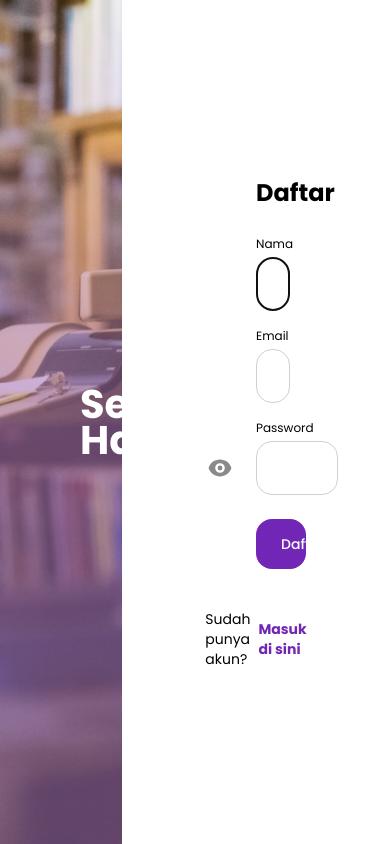
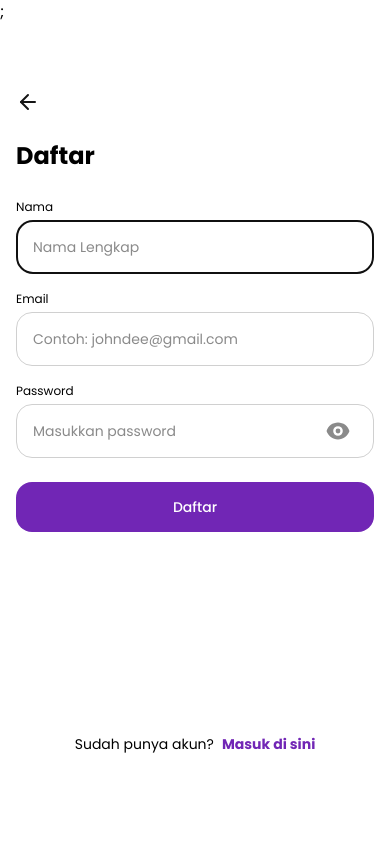
Before and after one commit to WhiteClover4/SecondHand-FE, a React (Create React App) app: page /register in a window 390 px wide. Built offline with nearby package versions, Linux system fonts and the light colour scheme; no server answers.

Commit message:
masukkan pesan commit

```diff
--- a/src/components/layouts/AuthLayout.js
+++ b/src/components/layouts/AuthLayout.js
@@ -1,7 +1,7 @@
 export default function AuthLayout({ children }) {
   return (
     <div className="absolute top-0 left-0 flex h-screen w-screen overflow-auto">
-      <div className="relative h-full w-1/2">
+      <div className="relative hidden h-full w-1/2 lg:block">
         <h1 className="absolute top-1/2 left-20 z-10 w-[154px] -translate-y-1/2 transform text-[40px] font-bold leading-9 text-neutral-01">
           Second Hand.
         </h1>
@@ -13,7 +13,7 @@ export default function AuthLayout({ children }) {
         ></div>
         <img alt="backround" className="h-full w-full object-cover" src="/img/img-bg-auth.png" />
       </div>
-      <main className="flex h-full w-1/2 items-center px-[134px]">
+      <main className="flex h-full w-full items-center px-[16px] lg:w-1/2 lg:px-[134px]">
         <div className="flex w-full flex-col items-center">
           <div className="w-full">{children}</div>
         </div>
--- a/src/pages/Register.js
+++ b/src/pages/Register.js
@@ -1,6 +1,6 @@
 import { useState } from 'react';
 import { Link } from 'react-router-dom';
-import { PrimaryButton } from '../components/buttons';
+import { BackButton, PrimaryButton } from '../components/buttons';
 import { LabelPasswordInput, LabelTextInput } from '../components/inputs';
 import { AuthLayout } from '../components/layouts';
 import useAuth from '../hooks/dependent/useAuth';
@@ -13,6 +13,7 @@ export default function Register() {
 
   return (
     <AuthLayout>
+      <BackButton className="mb-6 lg:hidden" />
       <h1 className="text-heading-24 font-bold">Daftar</h1>
       <form
         onSubmit={(e) => {
@@ -52,7 +53,7 @@ export default function Register() {
           Daftar
         </PrimaryButton>
       </form>
-      <div className="mt-10 flex items-center justify-center space-x-2">
+      <div className="mt-[202px] flex items-center justify-center space-x-2 lg:mt-10">
         <p className="text-body-14">Sudah punya akun?</p>
         <Link className="inline-block text-body-14 font-bold text-primary-04" to="/login">
           Masuk di sini
```
Also changed, not shown: 1 other file (tests, documents, lock files or other folders).
